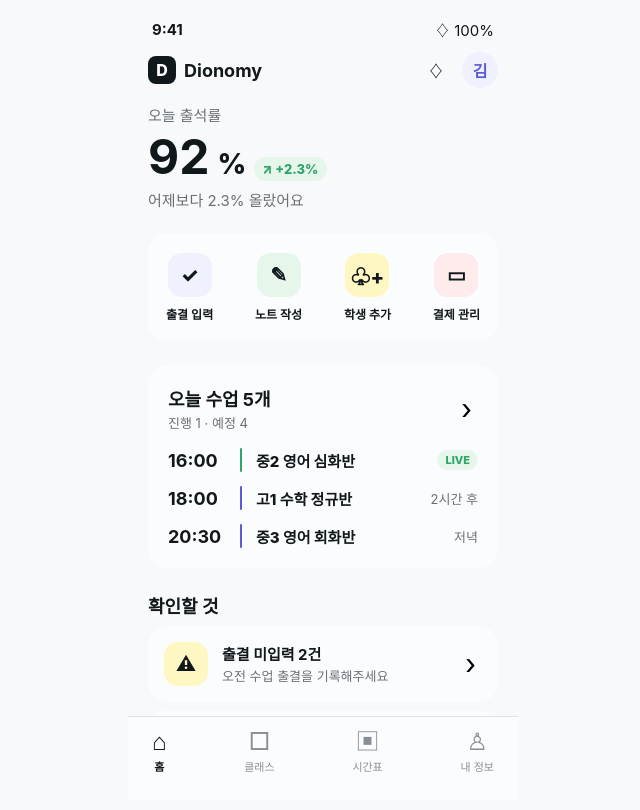
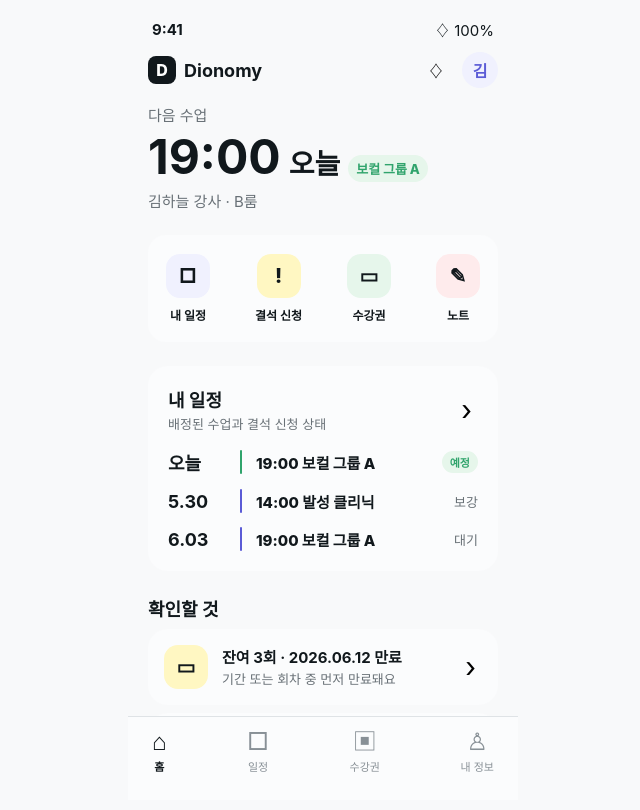
Before and after one commit to dionomy/dionomy-front, a React (Vite) app: page / in a window 1280 px wide. Both pictures are taken after a click on the button "수강생". Shown: the top 810 px of the page, without its empty margins (317-957 px from the left). Built offline with nearby package versions, Linux system fonts and the light colour scheme.

Commit message:
Refine student schedule workflow

```diff
--- a/src/pages/academy-app/StudentHomePage.tsx
+++ b/src/pages/academy-app/StudentHomePage.tsx
@@ -17,20 +17,20 @@ export function StudentHomePage() {
       </header>
       <main className="mobile-content">
         <article className="mobile-hero">
-          <p>오늘 출석률</p>
+          <p>다음 수업</p>
           <div>
-            <strong>92</strong>
-            <span>%</span>
-            <em>↗ +2.3%</em>
+            <strong>19:00</strong>
+            <span>오늘</span>
+            <em>보컬 그룹 A</em>
           </div>
-          <p>어제보다 2.3% 올랐어요</p>
+          <p>김하늘 강사 · B룸</p>
         </article>
         <div className="quick-actions">
           {[
-            ['✓', '출결 입력', 'brand'],
-            ['✎', '노트 작성', 'success'],
-            ['♧+', '학생 추가', 'warning'],
-            ['▭', '결제 관리', 'danger'],
+            ['□', '내 일정', 'brand'],
+            ['!', '결석 신청', 'warning'],
+            ['▭', '수강권', 'success'],
+            ['✎', '노트', 'danger'],
           ].map(([icon, label, tone]) => (
             <button key={label} type="button">
               <span className={tone}>{icon}</span>
@@ -41,15 +41,15 @@ export function StudentHomePage() {
         <article className="mobile-card today-classes">
           <header>
             <div>
-              <h1>오늘 수업 5개</h1>
-              <p>진행 1 · 예정 4</p>
+              <h1>내 일정</h1>
+              <p>배정된 수업과 결석 신청 상태</p>
             </div>
             <button aria-label="전체 보기" type="button">›</button>
           </header>
           {[
-            ['16:00', '중2 영어 심화반', 'LIVE'],
-            ['18:00', '고1 수학 정규반', '2시간 후'],
-            ['20:30', '중3 영어 회화반', '저녁'],
+            ['오늘', '19:00 보컬 그룹 A', '예정'],
+            ['5.30', '14:00 발성 클리닉', '보강'],
+            ['6.03', '19:00 보컬 그룹 A', '대기'],
           ].map(([time, title, state], index) => (
             <div className="mobile-class-row" key={time}>
               <strong>{time}</strong>
@@ -62,8 +62,8 @@ export function StudentHomePage() {
         <section className="mobile-alerts">
           <h2>확인할 것</h2>
           {[
-            ['⚠', '출결 미입력 2건', '오전 수업 출결을 기록해주세요', 'warning'],
-            ['▭', '만료 임박 3명', '곧 만료되는 수강권이 있어요', 'danger'],
+            ['▭', '잔여 3회 · 2026.06.12 만료', '기간 또는 회차 중 먼저 만료돼요', 'warning'],
+            ['!', '결석 신청 승인 대기', '6월 3일 수업 보강 요청이 접수됐어요', 'danger'],
           ].map(([icon, title, body, tone]) => (
             <article className="mobile-card alert-row" key={title}>
               <span className={tone}>{icon}</span>
@@ -79,8 +79,8 @@ export function StudentHomePage() {
       <nav className="bottom-tabs">
         {[
           ['⌂', '홈'],
-          ['□', '클래스'],
-          ['▣', '시간표'],
+          ['□', '일정'],
+          ['▣', '수강권'],
           ['♙', '내 정보'],
         ].map(([icon, label], index) => (
           <button className={index === 0 ? 'active' : undefined} key={label} type="button">
```
